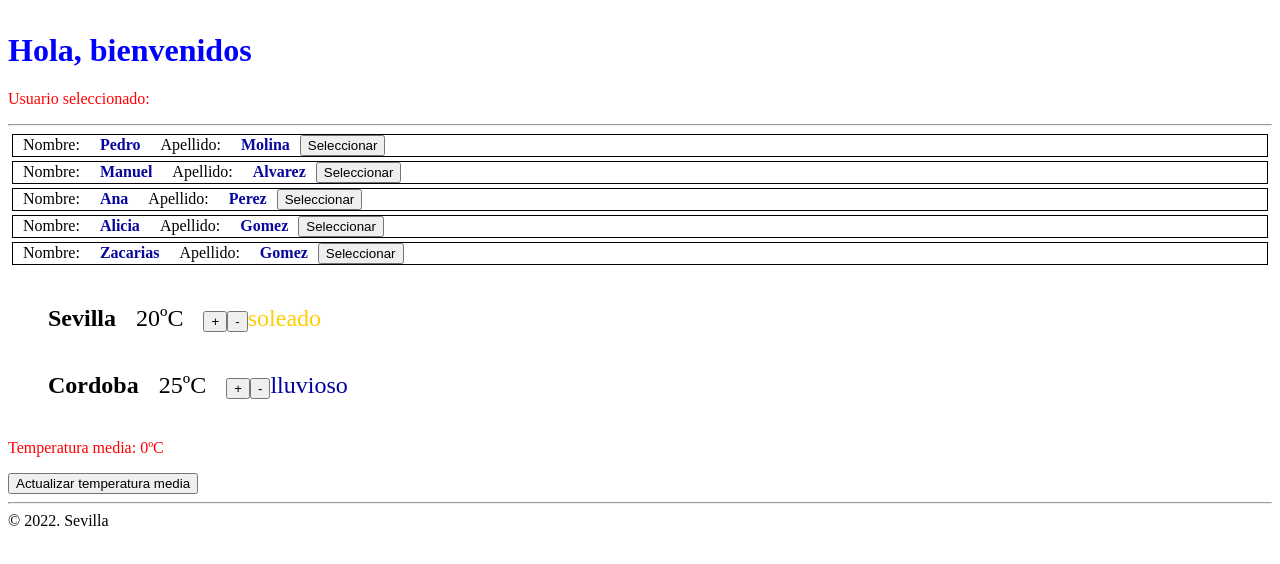
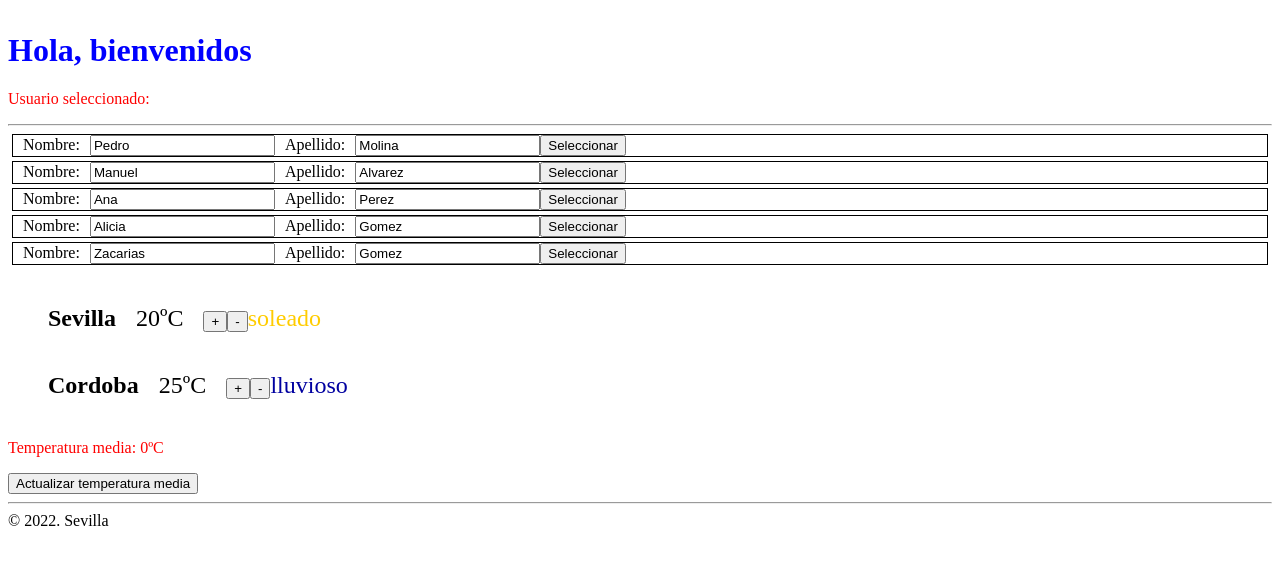
Before and after one commit to pjmolina/tragsa-ng, an Angular app: page / in a window 1280 px wide. Shown: the top 564 px of the page. Built offline with nearby package versions, Linux system fonts and the light colour scheme.

Commit message:
doblew datab-binding

```diff
--- a/src/app/app.module.ts
+++ b/src/app/app.module.ts
@@ -1,4 +1,5 @@
 import { NgModule } from '@angular/core';
+import { FormsModule } from '@angular/forms';
 import { BrowserModule } from '@angular/platform-browser';
 
 import { AppComponent } from './app.component';
@@ -7,7 +8,7 @@
 
 @NgModule({
   declarations: [AppComponent, UserComponent, WeatherComponent],
-  imports: [BrowserModule],
+  imports: [BrowserModule, FormsModule],
   providers: [
     // 1. inyectar directamente la clase
     // LoggerService
--- a/src/app/user/user.component.html
+++ b/src/app/user/user.component.html
@@ -1,7 +1,9 @@
 <div class="user">
   <label>Nombre:</label>
-  <p>{{ name }}</p>
+  <input type="text" [(ngModel)]="name" />
+  <!-- <p>{{ name }}</p> -->
   <label>Apellido:</label>
-  <p>{{ surname }}</p>
+  <input type="text" [(ngModel)]="surname" />
+  <!-- <p>{{ surname }}</p> -->
   <button (click)="pulsado()">Seleccionar</button>
 </div>
```
